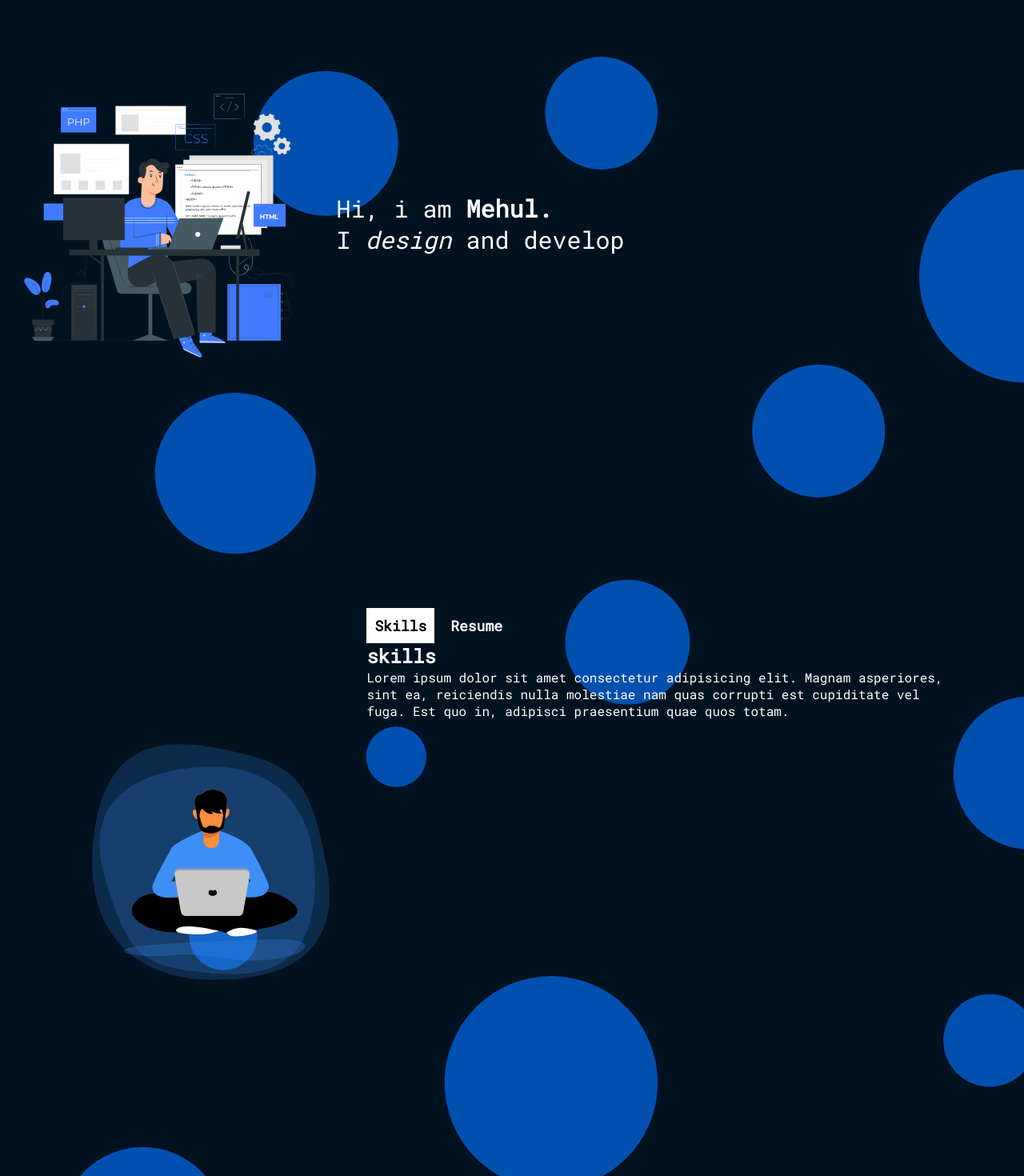
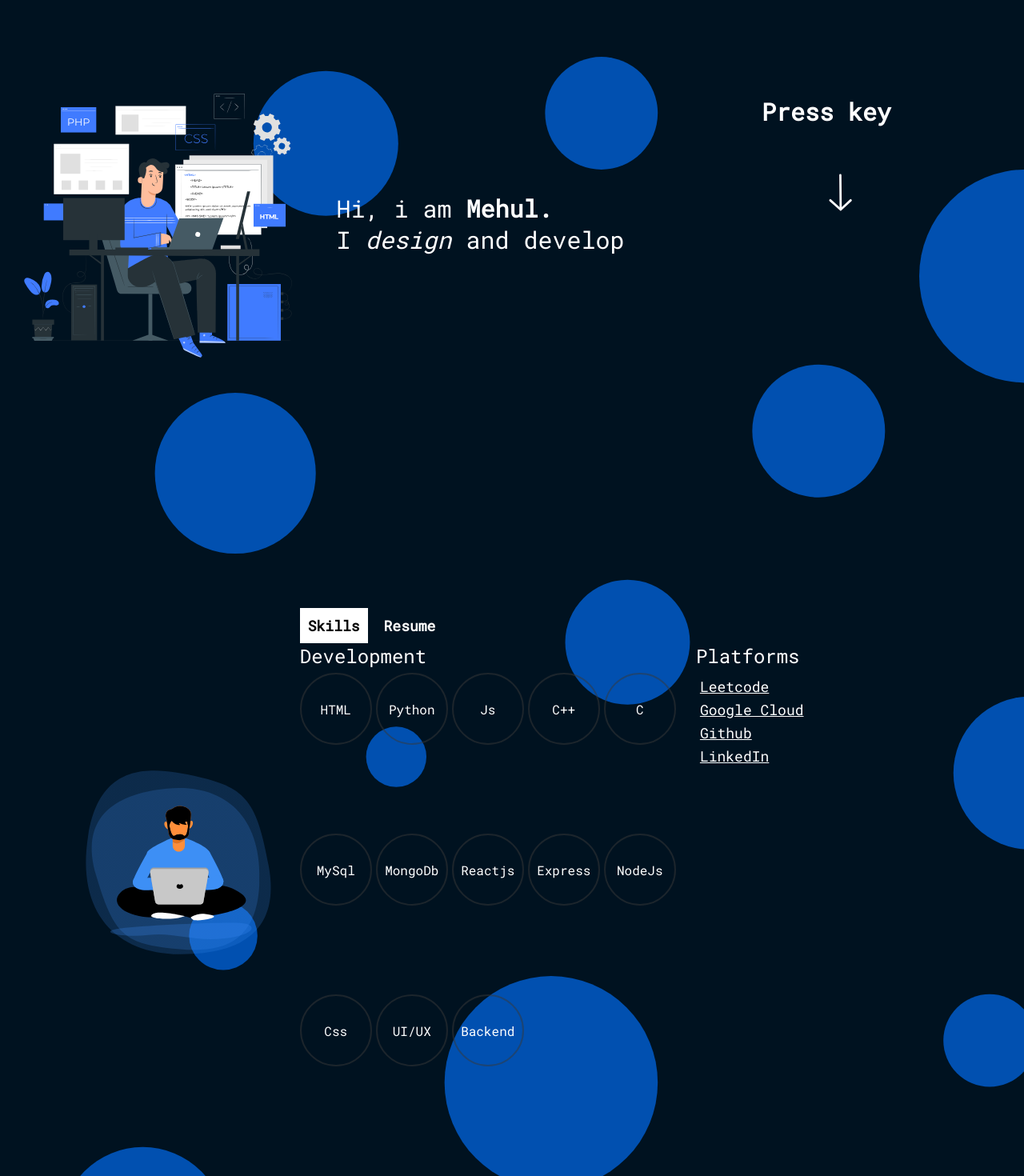
Before and after one commit to mehulrana5/portfolio-react, a React (Create React App) app: page / in a window 1280 px wide. Shown: the part 120-1590 px from the top of the page at 80% size. Built offline with nearby package versions, Linux system fonts and the light colour scheme.

Commit message:
updated the about page

```diff
--- a/src/componenets/About.js
+++ b/src/componenets/About.js
@@ -13,7 +13,7 @@ export default function About() {
     }
   }, []);
   function open(e) {
-    const btns = document.querySelectorAll(".about-me button")
+    const btns = document.querySelectorAll(".wrap-container button")
     const cons = document.querySelectorAll(".about-container")
     btns.forEach(btn => {
       btn.classList.remove('active')
@@ -30,24 +30,42 @@ export default function About() {
         <div className="intro">
           <Lottie animationData={animationData} className='ani-1' />
           <div className="wrap-container">
-            <div className="about-me">
-              <button onClick={() => open(0)} className="btn active">
-                Skills
-              </button>
-              <button onClick={() => open(1)} className="btn">
-                Resume
-              </button>
-            </div>
+            <button onClick={() => open(0)} className="btn active">Skills</button>
+            <button onClick={() => open(1)} className="btn">Resume</button>
+
             <div className="about-container skills open">
-              <h2>skills</h2>
-              <p>
-                Lorem ipsum dolor sit amet consectetur adipisicing elit. Magnam asperiores, sint ea, reiciendis nulla molestiae nam quas corrupti est cupiditate vel fuga. Est quo in, adipisci praesentium quae quos totam.
-              </p>
+              <div className="skill-container dev">
+                <div className="skill-container-title">Development</div>
+                <div className="dev-item-container">
+                  <div className="dev-item">HTML</div>
+                  <div className="dev-item">Python</div>
+                  <div className="dev-item">Js</div>
+                  <div className="dev-item">C++</div>
+                  <div className="dev-item">C</div>
+                  <div className="dev-item">MySql</div>
+                  <div className="dev-item">MongoDb</div>
+                  <div className="dev-item">Reactjs</div>
+                  <div className="dev-item">Express</div>
+                  <div className="dev-item">NodeJs</div>
+                  <div className="dev-item">Css </div>
+                  <div className="dev-item">UI/UX</div>
+                  <div className="dev-item">Backend</div>
+                </div>
+              </div>
+              <div className="skill-container plat">
+                <div className="skill-container-title">Platforms</div>
+                <ul className="plat-items">
+                  <li className="plat-item"><a href="https://leetcode.com/mehul101/" target='_blank' rel='noreferrer'>Leetcode</a></li>
+                  <li className="plat-item"><a href="https://www.cloudskillsboost.google/public_profiles/a4d845ab-ec5d-46df-a554-e86cf9d08b05" target='_blank' rel='noreferrer'>Google Cloud</a></li>
+                  <li className="plat-item"><a href='https://github.com/mehulrana5' target='_blank' rel='noreferrer'>Github</a></li>
+                  <li className="plat-item"><a href='https://www.linkedin.com/in/mehul-rana-463aa0227/' target='_blank' rel='noreferrer'>LinkedIn</a></li>
+                </ul>
+              </div>
             </div>
             <div className="about-container resume">
-                <a href={resume}  rel="noreferrer" target ='_blank'>
-                  <div className="resume-img-mask"></div>
-                </a>
+              <a href={resume} rel="noreferrer" target='_blank'>
+                <div className="resume-img-mask"></div>
+              </a>
             </div>
           </div>
         </div>
--- a/src/componenets/Home.js
+++ b/src/componenets/Home.js
@@ -1,13 +1,16 @@
-import React, { useContext, useEffect } from 'react';
+import React, { useContext, useEffect, useState } from 'react';
 import { gsap } from 'gsap';
 import { ScrollTrigger } from 'gsap/ScrollTrigger';
 import './css/home.css';
 import mycontext from '../MyContext';
+import Lottie from "lottie-react";
+import animationData from "./animations/down-arrow-ani2.json"
 
 gsap.registerPlugin(ScrollTrigger);
 
 export default function Home() {
   const context = useContext(mycontext);
+  const [key, setKey] = useState(0);
 
   const handleIntersection = (entries) => {
     entries.forEach((entry) => {
@@ -21,7 +24,9 @@ export default function Home() {
       }
     });
   };
+
   useEffect(() => {
+    // Smooth scroll snapping using gsap
     gsap.to('.background', {
       y: '-8%',
       ease: 'none',
@@ -32,8 +37,26 @@ export default function Home() {
         scrub: 1,
       },
     });
-    console.log("navBtn:"+context.navBtn);
-    if(!context.navBtn){
+
+    // Event listener for the down arrow key
+    const downArrowHandler = (event) => {
+      if (event.key === 'ArrowDown') {
+        setKey(1);
+      }
+    };
+
+    if (!key) {
+      window.addEventListener('keydown', downArrowHandler);
+    }
+
+    // Cleanup for event listener
+    return () => {
+      window.removeEventListener('keydown', downArrowHandler);
+    };
+  }, [key]);
+
+  useEffect(() => {
+    if (!context.navBtn) {
       const observer = new IntersectionObserver(handleIntersection, {
         root: null,
         threshold: 0.5,
@@ -44,14 +67,20 @@ export default function Home() {
       });
       return () => observer.disconnect();
     }
+
     setTimeout(() => {
       context.setNavBtn(0);
     }, 1000);
+    // eslint-disable-next-line
+  }, [context.navBtn]);
 
-  }, [context.navBtn]);
   return (
     <>
       <div className="home-page pages">
+        <div className="up-down-key">
+          Press key
+          <Lottie loop={!key} animationData={animationData} className='ani-2' />
+        </div>
         <div className="img1"></div>
         <div className="home-container">
           Hi, i am <span className="my-name">Mehul.</span>
--- a/src/componenets/css/about.css
+++ b/src/componenets/css/about.css
@@ -2,10 +2,12 @@
 
 .about-sec{
     height: 100vh;
+    width: 100%;
     /* border: yellow solid; */
 }
 .intro{
     display: flex;
+    width: 100%;
     height: 100vh;
     padding: 5em;
 }
@@ -34,24 +36,77 @@
     height: 100%;
 }
 .about-container{
-    position: relative;
+    position:relative;
     display: none;
-    height: 90%;
+    height: 100%;
+    width: 100%;
     overflow: hidden;
     /* border: red solid; */
 }
 .open{
-    display: block;
+    display: flex;
+}
+.skill-container{
+    height: 100%;
+    /* border: yellow solid; */
+    display: flex;
+    flex-direction: column;
+}
+.dev{
+    width: 60%;
+
+}
+.plat{
+    width: 40%;
+}
+.skill-container-title{
+    height: fit-content;
+    width: fit-content;
+    font-size: 1.5em;
+    margin-bottom: 5px;
+}
+.plat-item{
+    transition: .3s ease-in-out;
+}
+.plat-item:hover{
+    transform: scale(1.2);
+}
+.dev-item{
+    width: 90px;
+    height: 90px;
+    line-height: 5.5;
+    text-align: center;
+    margin:0 5px 0 0;
+    border-radius: 50%;
+    border: 2px solid rgba(57,57,57,.5);
+}
+.dev-item-container{
+    width: 100%;
+    height: 100%;
+    display: flex;
+    flex-wrap: wrap;
+    overflow: auto;
+    /* border: pink solid; */
+}
+.about-container ul{
+    list-style: none;
+    width: 100%;
+    height: 100%;
+}
+.about-container li{
+    margin: 5px;
+    font-size: 18px;
 }
 
 .wrap-container{
-    width: 70%;
+    width: 100%;
     height: 100%;
     /* border: pink solid; */
 }
 .resume-img-mask{
     height:100%;
     width: 100%;
+    position: absolute;
     background-image: url(../img/resume-img.jpg);
     background-size: cover;
     background-repeat: no-repeat;
@@ -82,4 +137,16 @@
     .about-container{
         height: 50%;
     }
+    .dev-item{
+        width: 75px;
+        height: 75px;
+        line-height: 4.5;
+    }
+    .skill-container-title{
+        font-size: 18px;
+    }
+    .about-container li{
+        margin: 5px;
+        font-size: 15px;
+    }
 }
--- a/src/componenets/css/home.css
+++ b/src/componenets/css/home.css
@@ -9,7 +9,6 @@
     align-items: center;
     flex-wrap: wrap;
 }
-
 .img1{
     /* border: red solid; */
     width: 30%;
@@ -30,6 +29,25 @@
     font-weight: 600;
 }
 
+.up-down-key{
+    /* border: yellow solid; */
+    position: absolute;
+    right: 10%;
+    top: 30%;
+    width: 200px;
+    height: 200px;
+    font-size:30px;
+    font-weight: 600;
+}
+.ani-2{
+    /* margin: auto; */
+    width: 100%;
+    height: 100%;
+    top: 0;
+    position: absolute;
+    /* border: red solid; */
+}
+
 @media screen and (max-width:1000px) {
     .img1{
         width: 100%;
@@ -38,8 +56,12 @@
     .home-container{
         top: 10%;
         left: 0;
+        font-size: 25px;
     }
     .home-page{
         display: block;
     }
+    .up-down-key{
+        display: none;
+    }
 }
--- a/src/componenets/css/root.css
+++ b/src/componenets/css/root.css
@@ -30,4 +30,10 @@ html{
 }
 
 @media screen and (max-width:1000px) {
+    html{
+        scroll-snap-type:y none;
+    }
+    .pages{
+        scroll-snap-align:unset;
+    }
 }
```
Also changed, not shown: src/componenets/animations/down-arrow-ani2.json (added, +1 -0 lines).
